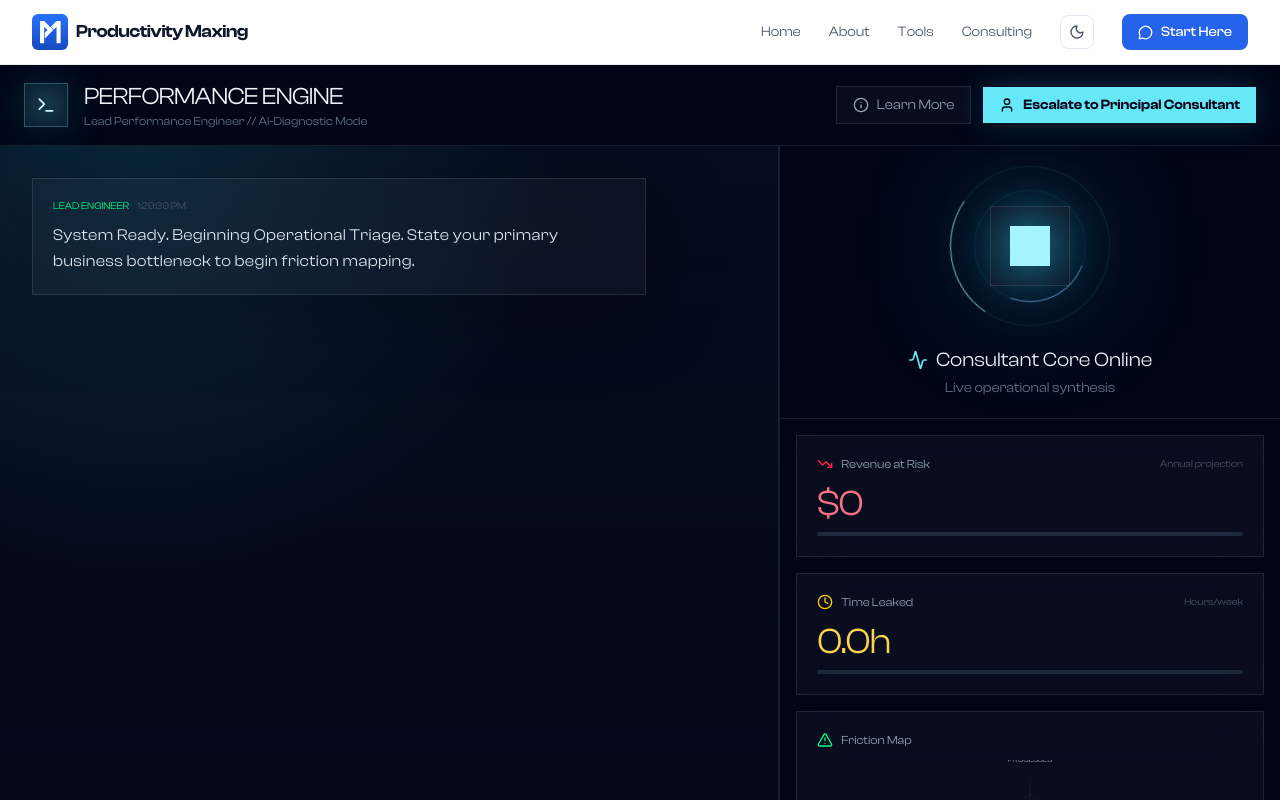
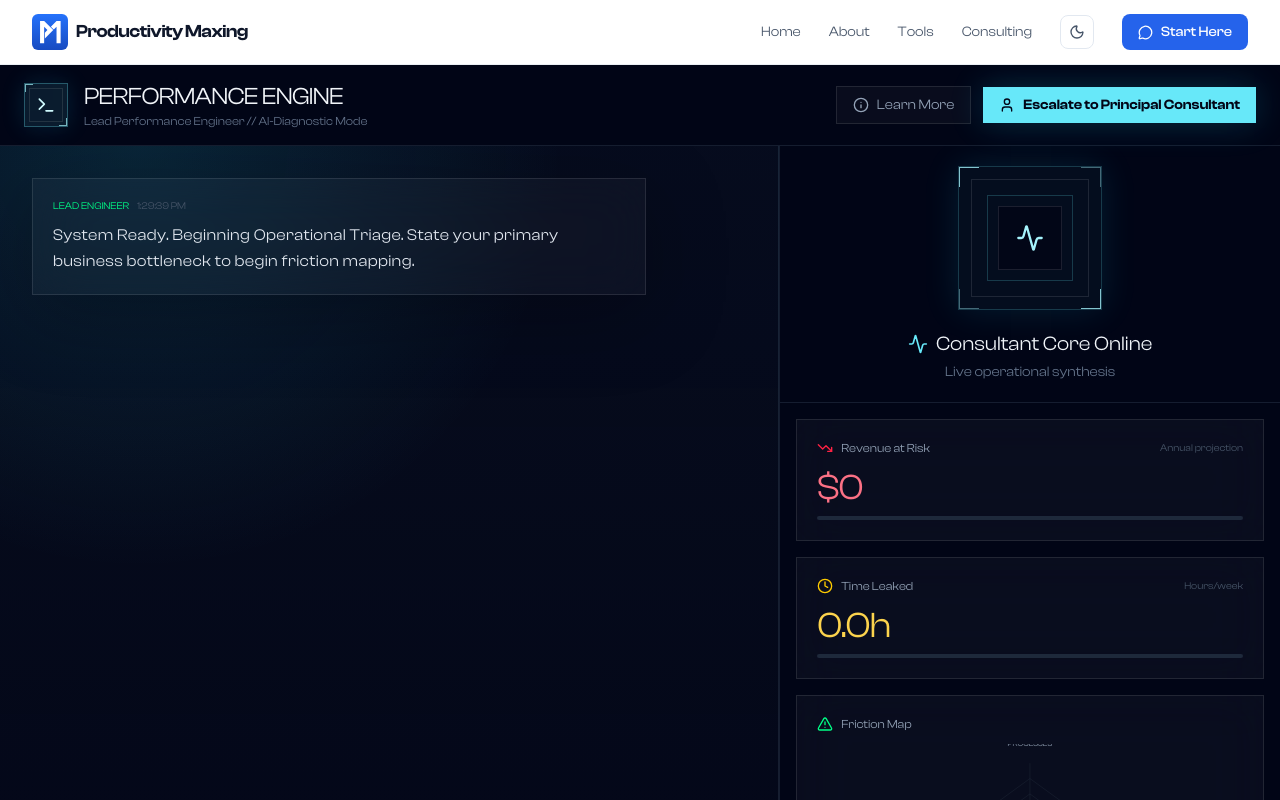
Before and after one commit to productivitymaxing/Productivity-Maxing, a Next.js app: page /consulting in a window 1280 px wide. Shown: the top 800 px of the page. Built offline with nearby package versions, Linux system fonts and the light colour scheme.

Commit message:
AI Consultant Update

```diff
--- a/src/app/consulting/page.tsx
+++ b/src/app/consulting/page.tsx
@@ -252,9 +252,10 @@ export default function ConsultingTerminal() {
       {/* Header */}
       <header className="border-b border-slate-800/70 px-4 sm:px-6 py-4 flex flex-col gap-4 sm:flex-row sm:items-center justify-between bg-slate-950/80 backdrop-blur-2xl sticky top-0 z-20">
         <div className="flex items-center gap-4">
-          <div className="relative grid h-11 w-11 place-items-center overflow-hidden border border-cyan-300/30 bg-cyan-300/10 shadow-[0_0_44px_rgba(34,211,238,0.2)]">
-            <div className="absolute h-16 w-16 animate-spin rounded-full border border-cyan-300/20 border-t-cyan-200/80" />
-            <div className="absolute h-7 w-7 animate-pulse bg-cyan-300/25 blur-md" />
+          <div className="relative grid h-11 w-11 place-items-center overflow-hidden border border-cyan-300/30 bg-cyan-300/10 shadow-[0_0_24px_rgba(34,211,238,0.14)]">
+            <div className="absolute inset-1 border border-white/10" />
+            <div className="absolute left-0 top-0 h-2 w-2 border-l border-t border-cyan-200/70" />
+            <div className="absolute bottom-0 right-0 h-2 w-2 border-b border-r border-cyan-200/70" />
             <Terminal className="relative z-10 h-5 w-5 text-cyan-100" />
           </div>
           <div>
@@ -329,10 +330,7 @@ export default function ConsultingTerminal() {
                     <span className="text-[10px] text-slate-600">{new Date().toLocaleTimeString()}</span>
                   </div>
                   <div className="flex items-center gap-1 text-slate-400 text-sm">
-                    <span className="animate-pulse">Analyzing</span>
-                    <span className="animate-bounce">.</span>
-                    <span className="animate-bounce delay-100">.</span>
-                    <span className="animate-bounce delay-200">.</span>
+                    <span>Analyzing operational signal...</span>
                   </div>
                 </div>
               </div>
@@ -382,10 +380,7 @@ export default function ConsultingTerminal() {
                 />
                 {isVoiceMode && (
                   <div className="absolute right-3 top-1/2 -translate-y-1/2">
-                    <span className="flex h-2 w-2">
-                      <span className="animate-ping absolute inline-flex h-full w-full rounded-full bg-[#00ff88] opacity-75"></span>
-                      <span className="relative inline-flex rounded-full h-2 w-2 bg-[#00ff88]"></span>
-                    </span>
+                    <span className="block h-2 w-2 bg-[#00ff88]" />
                   </div>
                 )}
               </div>
@@ -414,12 +409,16 @@ export default function ConsultingTerminal() {
         <div className="bg-slate-950/70 border-l border-slate-800/70 flex flex-col backdrop-blur-2xl">
           {/* Dashboard Header */}
           <div className="border-b border-slate-800/70 p-5">
-            <div className="relative mx-auto mb-5 grid h-40 w-40 place-items-center">
-              <div className="absolute inset-0 animate-pulse bg-cyan-300/10 blur-3xl" />
-              <div className="absolute h-40 w-40 animate-spin rounded-full border border-cyan-300/10 border-t-cyan-200/70" />
-              <div className="absolute h-28 w-28 animate-[spin_7s_linear_infinite_reverse] rounded-full border border-blue-400/10 border-r-blue-300/60" />
-              <div className="absolute h-20 w-20 border border-white/10 bg-white/[0.04] backdrop-blur-xl shadow-[0_0_70px_rgba(34,211,238,0.18)]" />
-              <div className="relative z-10 h-10 w-10 bg-cyan-200 shadow-[0_0_45px_rgba(34,211,238,0.8)]" />
+            <div className="relative mx-auto mb-5 grid h-36 w-36 place-items-center border border-cyan-300/20 bg-cyan-300/[0.03] shadow-[0_0_34px_rgba(34,211,238,0.12)]">
+              <div className="absolute inset-3 border border-white/10" />
+              <div className="absolute inset-7 border border-cyan-300/20" />
+              <div className="absolute left-0 top-0 h-5 w-5 border-l border-t border-cyan-200/80" />
+              <div className="absolute right-0 top-0 h-5 w-5 border-r border-t border-cyan-200/40" />
+              <div className="absolute bottom-0 left-0 h-5 w-5 border-b border-l border-cyan-200/40" />
+              <div className="absolute bottom-0 right-0 h-5 w-5 border-b border-r border-cyan-200/80" />
+              <div className="relative z-10 grid h-16 w-16 place-items-center border border-white/10 bg-slate-950">
+                <Activity className="h-7 w-7 text-cyan-200" />
+              </div>
             </div>
             <h2 className="text-xl text-slate-100 flex items-center justify-center gap-2">
               <Activity className="w-5 h-5 text-cyan-300" />
```
